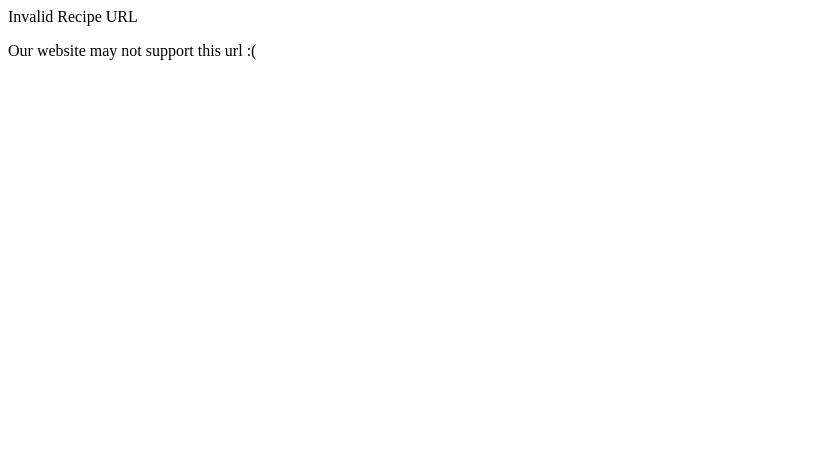
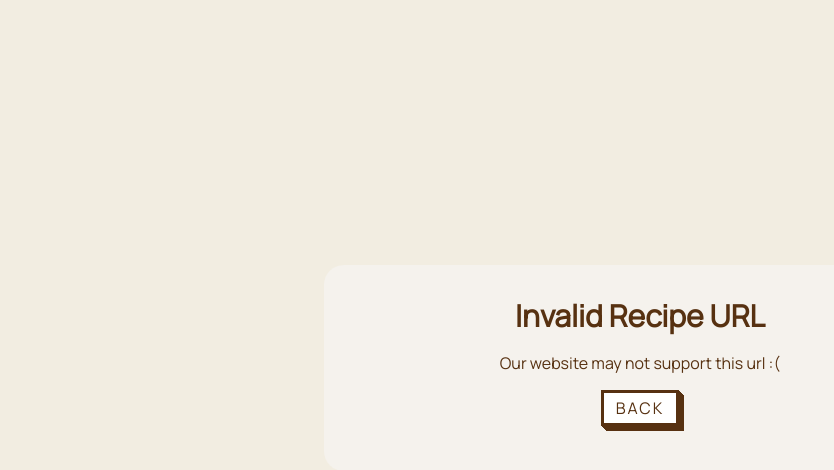
Before and after one commit to ainekeenan/hackdavis23, a Flask app: template templates/invalid.html in a window 1280 px wide. Shown: the top 470 px of the page, without its empty margins (0-834 px from the left). Run offline with Flask 3, Linux system fonts and the light colour scheme; the template is opened without the code that fills it, so the values that code supplies are empty.

Commit message:
finished styling for invalid result page

```diff
--- a/templates/home.html
+++ b/templates/home.html
@@ -64,7 +64,8 @@
         text-decoration: none;
         text-transform: uppercase;
         color: #573111;
-        background-color: #e3ded5;
+        /* background-color: #e3ded5; */
+        background-color: white;
         cursor: pointer;
         border: 3px solid;
         padding: 0.25em 0.5em;
--- a/templates/invalid.html
+++ b/templates/invalid.html
@@ -1,8 +1,79 @@
 <html>
-<head>
-</head>
-<body>
-    <p>Invalid Recipe URL</p>
-    <p>Our website may not support this url :(</p>
+    <head>
+        <link rel="preconnect" href="https://fonts.googleapis.com">
+        <link rel="preconnect" href="https://fonts.gstatic.com" crossorigin>
+        <link href="https://fonts.googleapis.com/css2?family=Manrope&display=swap" rel="stylesheet">
+
+        <style>
+            .body{
+                display: flex;
+                flex-direction: column;
+                justify-content: center;
+                align-items: center;
+
+                background-color: #f2ede1;
+                z-index: 0;
+                height: 90%;
+                color: #573111;
+            }
+
+            .wrapper {
+                display:flex;
+                flex-direction: column;
+                justify-content: center;
+                align-items: center;
+                background-color: #f5f2ed;
+                opacity: 100%;
+                border-radius: 20px;
+                z-index: 1;
+                width: 50%;
+                padding-top: 30px;
+                padding-bottom: 45px;
+                font-family: 'Manrope', sans-serif;
+            }
+
+            .invalid {
+                font-size: 30px;
+                font-weight: bold;
+            }
+
+            .search-button {
+            font-family: 'Manrope', sans-serif;
+            font-size: 16px;
+            letter-spacing: 2px;
+            text-decoration: none;
+            text-transform: uppercase;
+            color: #573111;
+            /* background-color: #e3ded5; */
+            background-color: white;
+            cursor: pointer;
+            border: 3px solid;
+            padding: 0.25em 0.5em;
+            box-shadow: 1px 1px 0px 0px, 2px 2px 0px 0px, 3px 3px 0px 0px, 4px 4px 0px 0px, 5px 5px 0px 0px;
+            position: relative;
+            user-select: none;
+            -webkit-user-select: none;
+            touch-action: manipulation;
+            }
+
+            .search-button:active {
+            box-shadow: 0px 0px 0px 0px;
+            top: 5px;
+            left: 5px;
+            }
+
+            @media (min-width: 768px) {
+            .search-button {
+                padding: 0.25em 0.75em;
+            }
+            }
+        </style>
+        </head>
+<body class="body">
+    <div  class="wrapper">
+        <div class="invalid">Invalid Recipe URL</div>
+        <p>Our website may not support this url :(</p>
+        <a href="/"><button class="search-button">back</button></a>
+    </div>
 </body>
 </html>
--- a/templates/result.html
+++ b/templates/result.html
@@ -25,6 +25,7 @@
           z-index: 1;
           width: 80%;
           font-family: 'Manrope', sans-serif;
+          padding-bottom: 40px;
         }
 
         .title{
@@ -77,6 +78,7 @@
           text-decoration: none;
           text-transform: uppercase;
           color: #573111;
+          background-color: white;
           cursor: pointer;
           border: 3px solid;
           padding: 0.25em 0.5em;
```
